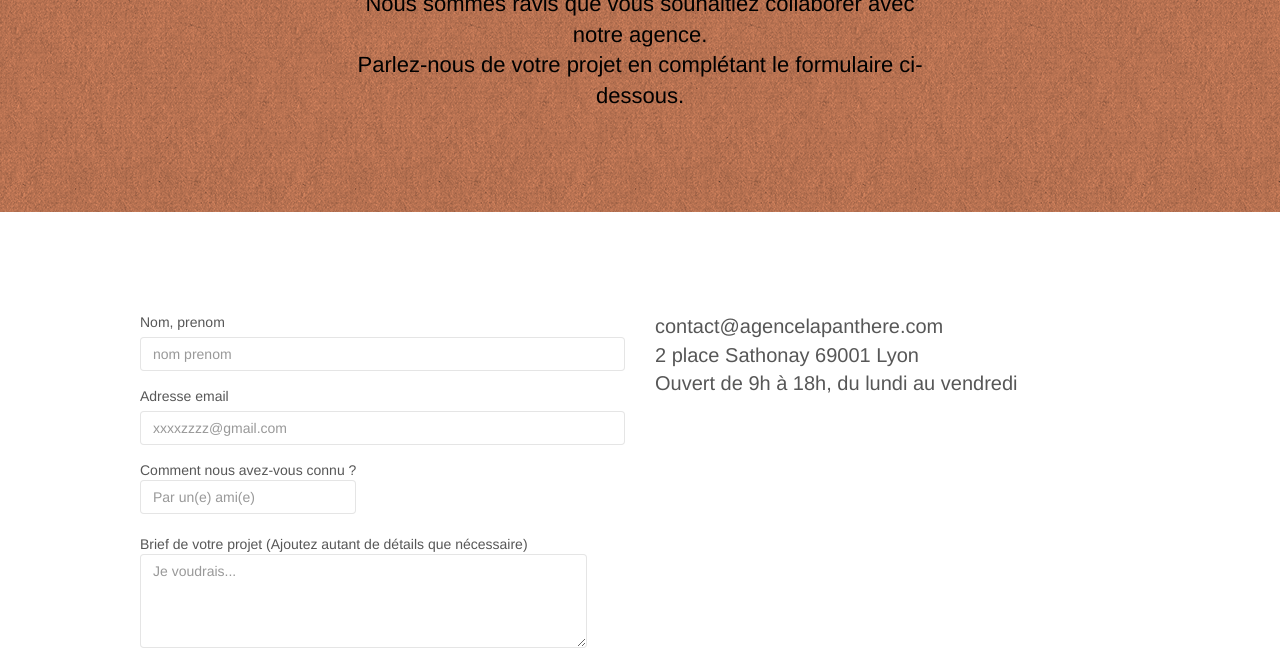
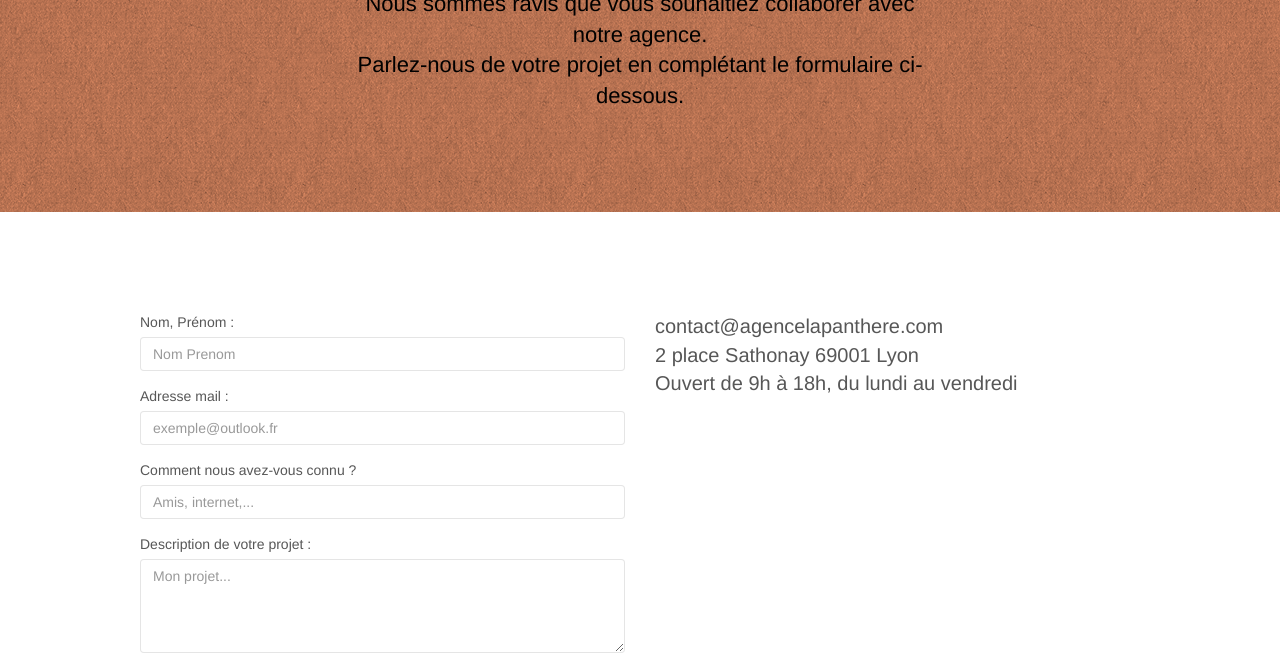
Before and after one commit to Antarcy/Projet-4-La-Panth-re, a plain HTML site: page page2.html in a window 1280 px wide. Shown: the part 331-986 px from the top of the page. Drawn offline with Linux system fonts and the light colour scheme.

Commit message:
form label (2)

```diff
--- a/page2.html
+++ b/page2.html
@@ -87,31 +87,22 @@
 			<div class="col-sm-6">
 				<form id="form_1" novalidate success-msg="Your message has been sent." fail-msg="Sorry it seems that our mail server is not responding, Sorry for the inconvenience!">
 						<div class="form-group">
-						<label for="name">
-							Nom, prenom
-						</label>
-						<input id="name" type="text" placeholder="nom prenom" class="form-control" required />
+							<label for="nom">Nom, Prénom :</label>
+							<input id="name" class="form-control" type="text" placeholder="Nom Prenom" required/>
 						</div>
 						<div class="form-group">
-						<label for="email">
-							Adresse email
-						</label>
-						<input id="email" placeholder="xxxxzzzz@gmail.com" class="form-control" type="email" required />
+							<label for="email">Adresse mail :</label>
+							<input id="email" class="form-control" type="email" placeholder="exemple@outlook.fr" required/>
 						</div>
 						<div class="form-group">
-						<label for="information">
-							Comment nous avez-vous connu ?
-						<input class="form-control" type="text" required id="input_504" placeholder="Par un(e) ami(e)" />
-					</label>
+							<label for="information">Comment nous avez-vous connu ?</label>
+							<input class="form-control" id="info" type="text" placeholder="Amis, internet,..."  required/>
 						</div>
 						<div class="form-group">
-						<label for="projet">Brief de votre projet (Ajoutez autant de détails que nécessaire)
-						<textarea id="message" class="form-control" rows="4" cols="50" type="text" placeholder="Je voudrais..." required></textarea>
-					</label>
+							<label for="projet">Description de votre projet :</label>
+							<textarea id="message" class="form-control" rows="4" cols="50" placeholder="Mon projet..." required></textarea>
 						</div>
-					<button class="bloc-button btn btn-lg btn-block cta-hero btn-atomic-tangerine" type="submit">
-						Envoyer
-					</button>
+						<button class="bloc-button btn btn-lg btn-block cta-hero btn-atomic-tangerine" type="submit">Envoyer</button>
 					</form>
 			</div>
 			<div class="col-sm-6">
```
Lines whose indentation alone changed are shown as unchanged.
